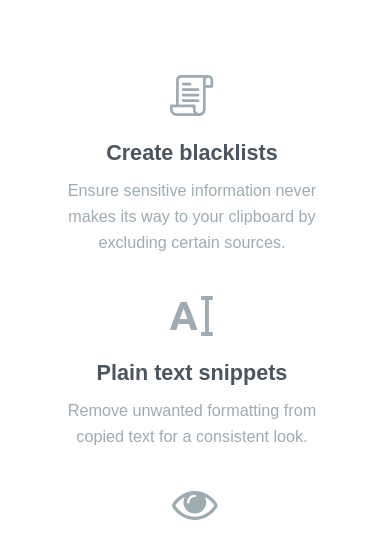
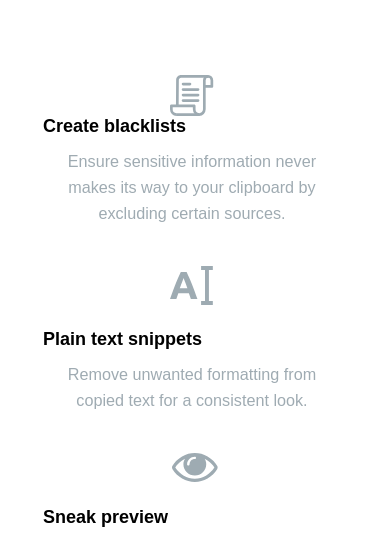
Before and after one commit to Reallyvane/Clipboard-Landing-Page, a plain HTML site: page index.html in a window 390 px wide. Shown: the part 2841-3378 px from the top of the page. Drawn offline with Linux system fonts and the light colour scheme; a web font is replaced by a local one.

Commit message:
Update style.css

```diff
--- a/style.css
+++ b/style.css
@@ -182,7 +182,7 @@ h3 {
   gap: 2%;
 }
 
-h4 {
+.super-content-grid h3 {
   font-size: 1.3rem;
   color: var(--dark-grayish-blue);
   font-weight: 600;
@@ -423,7 +423,7 @@ span:active {
     margin-top: 12%;
   }
 
-  h4 {
+  .super-content-grid h3 {
     font-size: 1.2rem;
     margin-top: 8%;
   }
```
